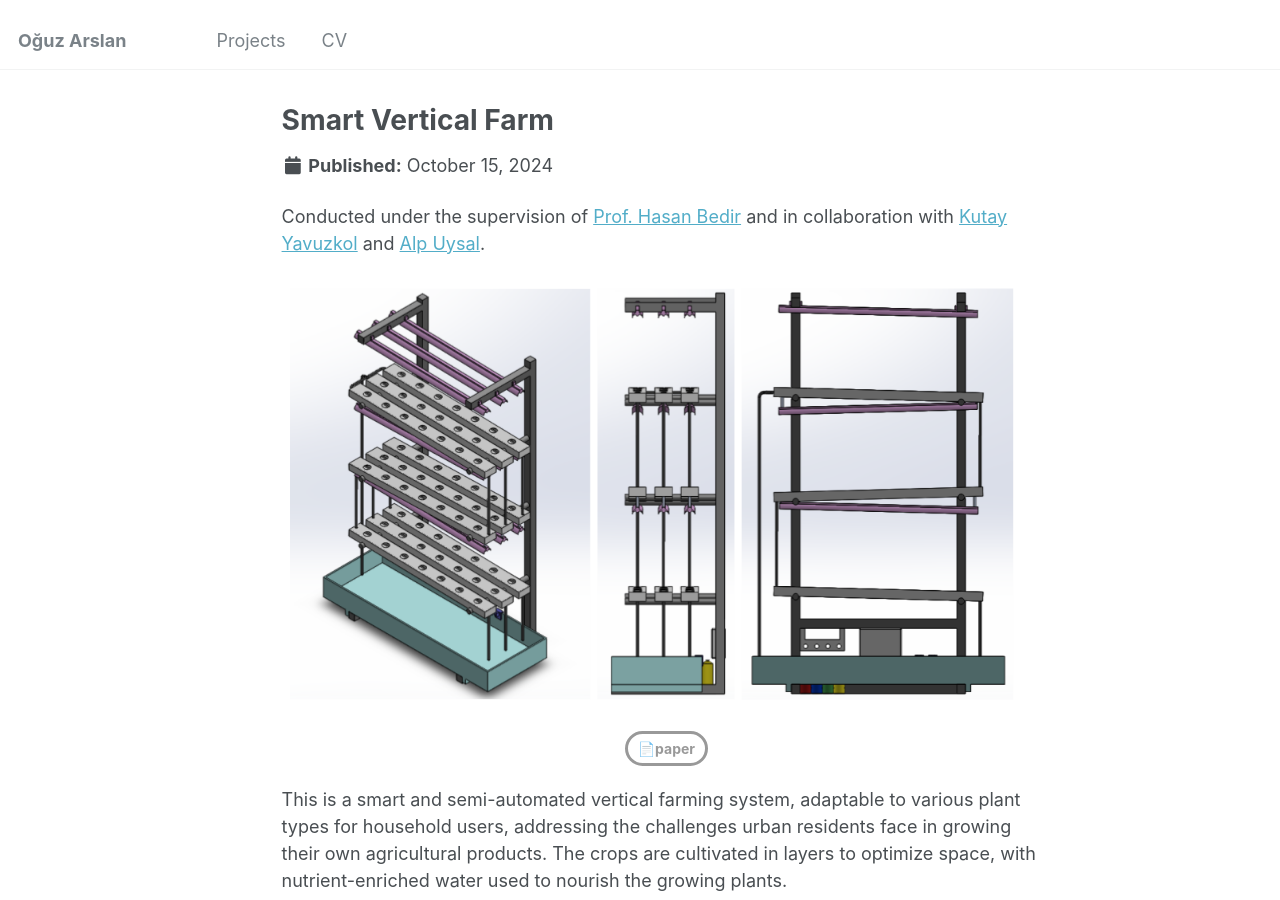
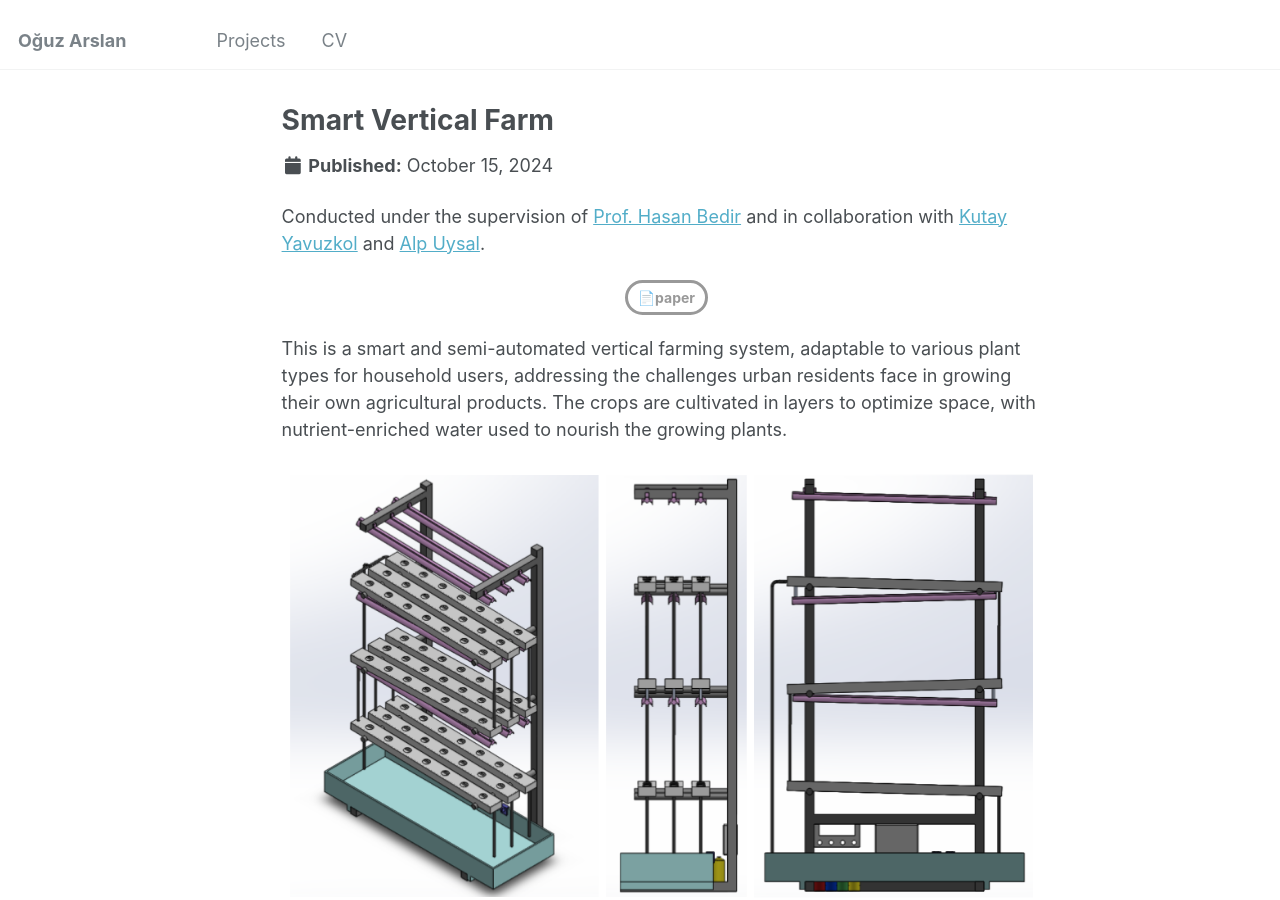
Before and after one commit to Boysle/boysle.github.io, a Jekyll site: the page built from _portfolio/1smartverticalfarm.md, in a window 1280 px wide and 900 px high. Built offline with Jekyll 4.4.1, drawn with Linux system fonts in a browser that asks for light colours.

Commit message:
Update 1smartverticalfarm.md

```diff
--- a/_portfolio/1smartverticalfarm.md
+++ b/_portfolio/1smartverticalfarm.md
@@ -7,7 +7,6 @@ collection: projects
 Conducted under the supervision of [Prof. Hasan Bedir](http://me.boun.edu.tr/?q=users/hasan-bedir) and in collaboration with [Kutay Yavuzkol](https://www.linkedin.com/in/kutay-yavuzkol-415020150/) and [Alp Uysal](https://www.linkedin.com/in/alpuysaal/).
 
 <!-- MAIN IMAGE -->
-<img src="/images/Vertical Farming CAD Model.png" alt="Vertical Farming CAD Model" style="border-radius: 20px; width: 740px;">
 
 <!-- BUTTONS -->
 <div style="text-align: center; margin: 20px 0;"> <!-- Added margin for spacing -->
@@ -16,6 +15,9 @@ Conducted under the supervision of [Prof. Hasan Bedir](http://me.boun.edu.tr/?q=
 
 This is a smart and semi-automated vertical farming system, adaptable to various plant types for household users, addressing the challenges urban residents face in growing their own agricultural products. The crops are cultivated in layers to optimize space, with nutrient-enriched water used to nourish the growing plants.
 
+<!-- COMPLEMENTARY IMAGE #1 -->
+<img src="/images/Vertical Farming CAD Model.png" alt="Vertical Farming CAD Model" style="border-radius: 20px; width: 760px;">
+
 There are multiple control mechanisms integrated into a compact vertical system, with necessary components selected based on thorough technical analysis and design constraints. The system automatically monitors and adjusts the pH levels and nutrient concentration in the water, while tracking temperature and moisture to maintain optimal growing conditions for the plants. A smartphone alert system notifies users if any undesired conditions arise.
 
 A report is written with an emphasis on the selection of agricultural products, exploration of alternative solutions, mechanical design, integrated pump mechanism, lighting system, and nutrition and pH control.
```
